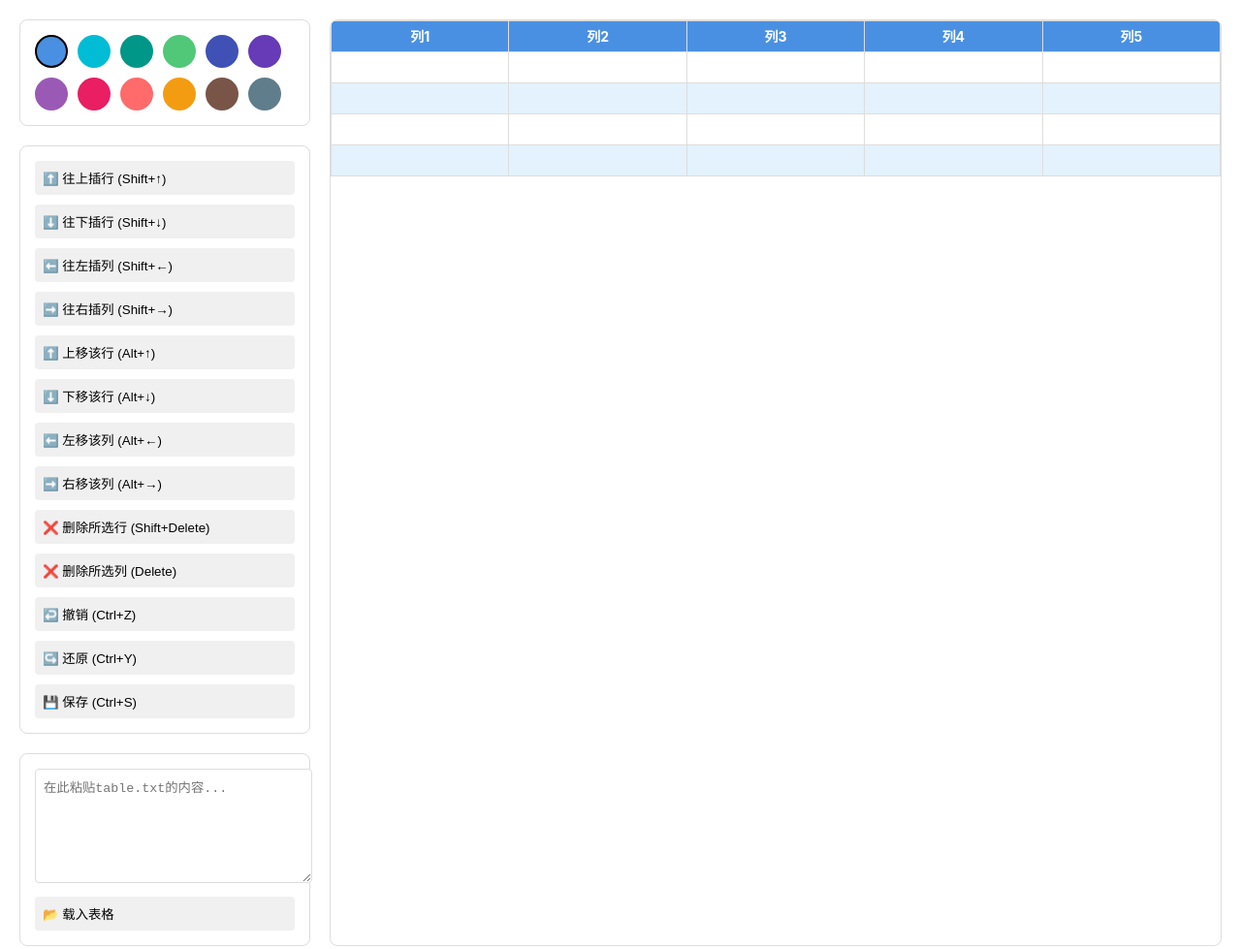
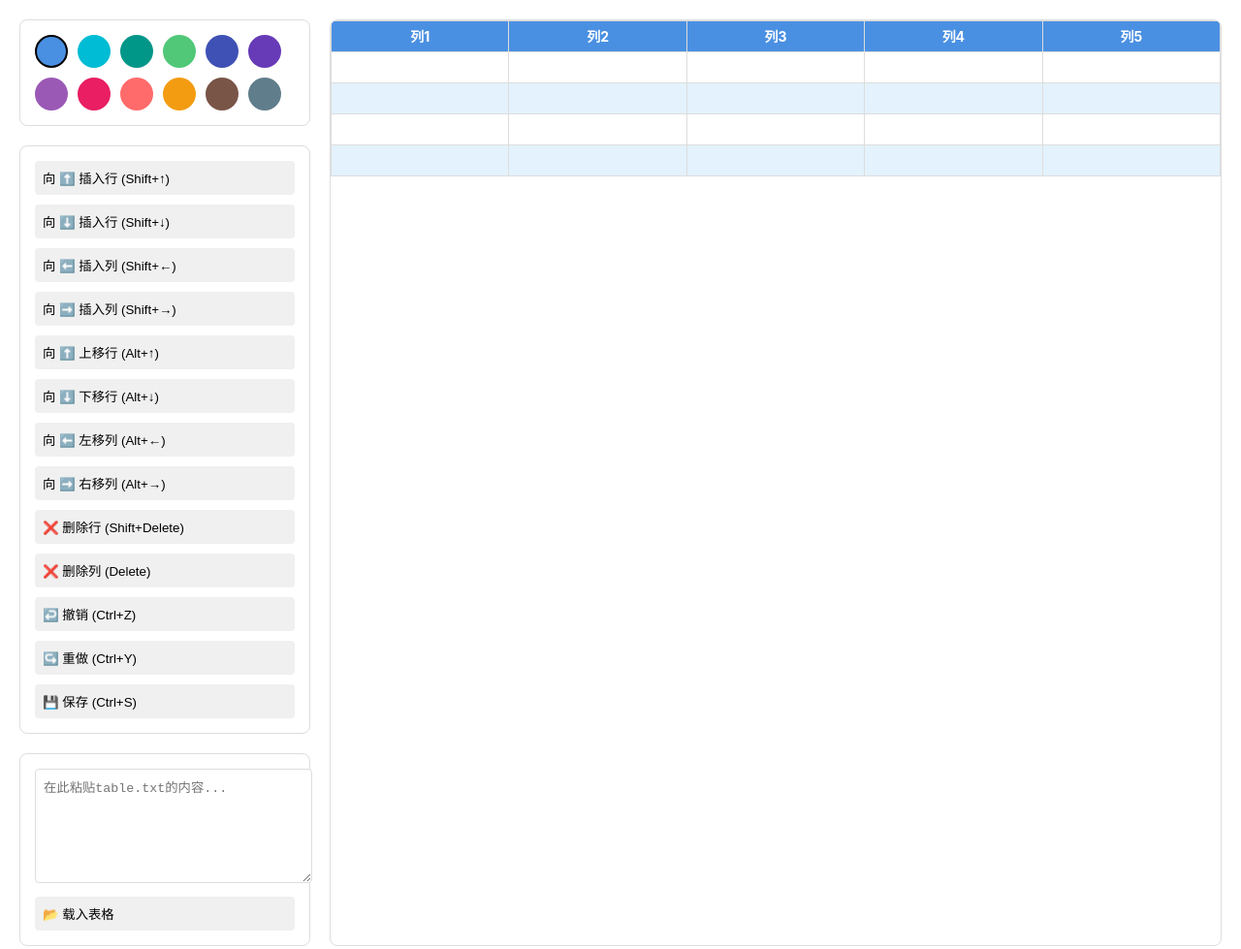
Before and after one commit to wmxings/smart-table-editor, a plain HTML site: page index.html in a window 1280 px wide. Shown: the whole page at 97% size. Drawn offline with Linux system fonts and the light colour scheme.

Commit message:
feat: update button text to make direction more clear

```diff
--- a/index.html
+++ b/index.html
@@ -172,18 +172,18 @@
         </div>
         <div class="button-section">
             <div class="button-grid">
-                <button onclick="insertRow('up')">⬆️ 往上插行 (Shift+↑)</button>
-                <button onclick="insertRow('down')">⬇️ 往下插行 (Shift+↓)</button>
-                <button onclick="insertColumn('left')">⬅️ 往左插列 (Shift+←)</button>
-                <button onclick="insertColumn('right')">➡️ 往右插列 (Shift+→)</button>
-                <button onclick="moveRow('up')">⬆️ 上移该行 (Alt+↑)</button>
-                <button onclick="moveRow('down')">⬇️ 下移该行 (Alt+↓)</button>
-                <button onclick="moveColumn('left')">⬅️ 左移该列 (Alt+←)</button>
-                <button onclick="moveColumn('right')">➡️ 右移该列 (Alt+→)</button>
-                <button onclick="deleteSelectedRows()">❌️ 删除所选行 (Shift+Delete)</button>
-                <button onclick="deleteSelectedColumns()">❌️ 删除所选列 (Delete)</button>
+                <button onclick="insertRow('up')">向 ⬆️ 插入行 (Shift+↑)</button>
+                <button onclick="insertRow('down')">向 ⬇️ 插入行 (Shift+↓)</button>
+                <button onclick="insertColumn('left')">向 ⬅️ 插入列 (Shift+←)</button>
+                <button onclick="insertColumn('right')">向 ➡️ 插入列 (Shift+→)</button>
+                <button onclick="moveRow('up')">向 ⬆️ 上移行 (Alt+↑)</button>
+                <button onclick="moveRow('down')">向 ⬇️ 下移行 (Alt+↓)</button>
+                <button onclick="moveColumn('left')">向 ⬅️ 左移列 (Alt+←)</button>
+                <button onclick="moveColumn('right')">向 ➡️ 右移列 (Alt+→)</button>
+                <button onclick="deleteSelectedRows()">❌️ 删除行 (Shift+Delete)</button>
+                <button onclick="deleteSelectedColumns()">❌️ 删除列 (Delete)</button>
                 <button onclick="undo()">↩️ 撤销 (Ctrl+Z)</button>
-                <button onclick="redo()">↪️ 还原 (Ctrl+Y)</button>
+                <button onclick="redo()">↪️ 重做 (Ctrl+Y)</button>
                 <button onclick="saveTable()">💾 保存 (Ctrl+S)</button>
             </div>
         </div>
```
